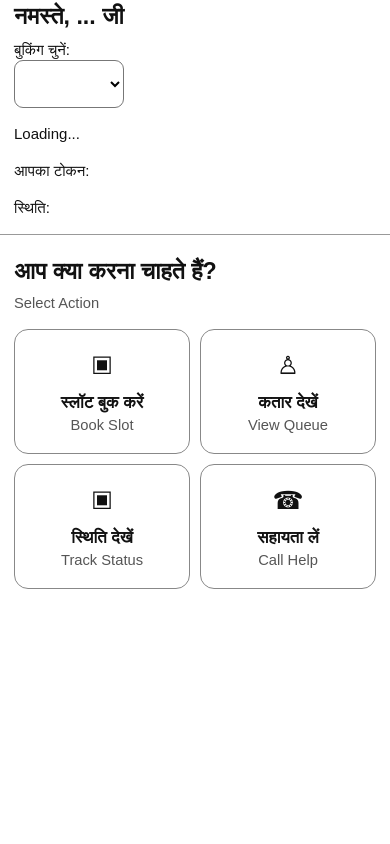
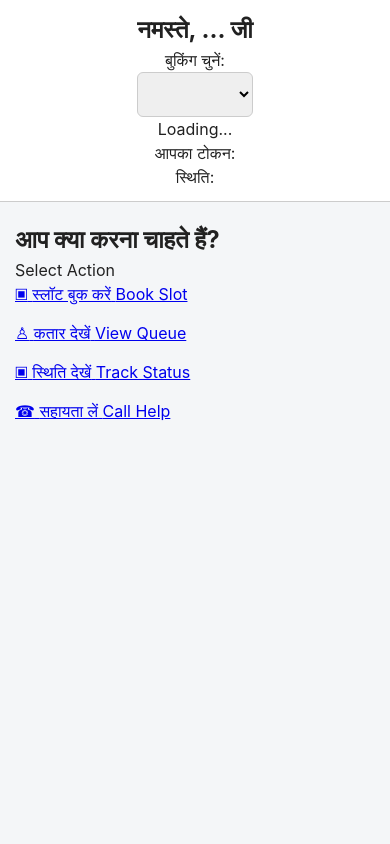
Before and after one commit to Arpit-Shubham/KisanMandi, a Flask app: page / in a window 390 px wide. Run offline with Flask 3, Linux system fonts and the light colour scheme; lists and menus that the app fills with data are empty.

Commit message:
Refactor styles with CSS variables and responsive design
Refactor CSS to use custom variables and improve responsiveness.

```diff
--- a/static/styles.css
+++ b/static/styles.css
@@ -1,456 +1,131 @@
-/* ---------- Base ---------- */
-* { box-sizing: border-box; }
+/* Custom CSS Variables & Responsive Setup */
+:root {
+  --primary: #2e7d32;
+  --primary-dark: #1b5e20;
+  --bg: #f4f6f8;
+  --surface: #ffffff;
+  --text: #212121;
+  --muted: #666666;
+  --border: #cccccc;
 
-html, body {
-  margin: 0;
-  min-height: 100%;
-  font-family: Arial, Helvetica, sans-serif;
-  font-size: 16px;
-  line-height: 1.45;
+  --color-green: #2e7d32;
+  --color-yellow: #fbc02d;
+  --color-orange: #f57c00;
+  --color-red: #d32f2f;
 }
 
+* { box-sizing: border-box; margin: 0; padding: 0; }
+
 body {
-  background: #fff;
-  color: #111;
-}
-
-a {
-  color: inherit;
-  text-decoration: none;
-}
-
-button, input, select {
-  font: inherit;
-}
-
-/* ---------- Responsive application shell ---------- */
-.app {
-  width: 100%;
-  min-height: 100vh;
+  font-family: -apple-system, BlinkMacSystemFont, "Segoe UI", Roboto, Oxygen, Ubuntu, Cantarell, sans-serif;
+  background-color: var(--bg);
+  color: var(--text);
+  line-height: 1.5;
 }
 
 .app-header {
-  width: 100%;
-  border-bottom: 1px solid #999;
+  background-color: var(--surface);
+  border-bottom: 1px solid var(--border);
+  padding: 12px 20px;
 }
 
 .header-inner {
-  width: min(1180px, calc(100% - 40px));
-  min-height: 72px;
+  max-width: 1200px;
   margin: 0 auto;
   display: flex;
+  justify-content: space-between;
   align-items: center;
-  justify-content: space-between;
-  gap: 20px;
-}
-
-.brand {
-  font-size: 1.35rem;
-  font-weight: 700;
-}
-
-.header-right {
-  display: flex;
-  align-items: center;
-  gap: 12px;
-}
-
-.back {
-  font-size: 1.4rem;
-  padding: 8px 12px;
 }
 
 .container {
-  width: min(1180px, calc(100% - 40px));
-  margin: 0 auto;
-  padding: 32px 0 48px;
+  max-width: 1200px;
+  margin: 20px auto;
+  padding: 0 15px;
 }
 
-/* On desktop, content is deliberately broad rather than a tiny card */
-.content {
-  width: 100%;
-  max-width: 980px;
-  margin: 0 auto;
+.card {
+  background: var(--surface);
+  border: 1px solid var(--border);
+  border-radius: 10px;
+  padding: 20px;
+  margin-bottom: 20px;
+  box-shadow: 0 2px 4px rgba(0,0,0,0.05);
 }
 
-.two-column {
-  display: grid;
-  grid-template-columns: minmax(0, 1.15fr) minmax(320px, .85fr);
-  gap: 28px;
-  align-items: start;
+.form-group {
+  margin-bottom: 15px;
 }
 
-.three-column {
-  display: grid;
-  grid-template-columns: repeat(3, minmax(0, 1fr));
-  gap: 18px;
-}
-
-/* ---------- Typography ---------- */
-h1, h2, h3, p {
-  margin-top: 0;
-}
-
-h1 {
-  font-size: clamp(1.8rem, 4vw, 2.8rem);
-  margin-bottom: 6px;
-}
-
-h2 {
-  font-size: clamp(1.45rem, 3vw, 2rem);
+label {
+  display: block;
+  font-weight: 600;
   margin-bottom: 5px;
 }
 
-h3 {
-  font-size: clamp(1.05rem, 2vw, 1.25rem);
-  margin-bottom: 7px;
+input, select, button {
+  width: 100%;
+  padding: 12px;
+  border: 1px solid var(--border);
+  border-radius: 6px;
+  font-size: 1rem;
 }
 
-.subtitle,
-.muted {
-  color: #555;
-  font-size: .92rem;
+button, .btn {
+  background-color: var(--primary);
+  color: white;
+  border: none;
+  font-weight: bold;
+  cursor: pointer;
+  text-align: center;
+  text-decoration: none;
+  display: inline-block;
 }
 
-/* ---------- Cards / sections ---------- */
-.section {
-  border: 1px solid #999;
-  border-radius: 14px;
-  padding: 22px;
-  margin-bottom: 20px;
+button:hover, .btn:hover {
+  background-color: var(--primary-dark);
 }
 
-.section-title {
-  font-weight: 700;
-  font-size: 1.05rem;
-  margin-bottom: 14px;
-}
+/* Slot Availability Colors */
+.badge-green { background-color: var(--color-green); color: white; padding: 4px 8px; border-radius: 4px; }
+.badge-yellow { background-color: var(--color-yellow); color: black; padding: 4px 8px; border-radius: 4px; }
+.badge-orange { background-color: var(--color-orange); color: white; padding: 4px 8px; border-radius: 4px; }
+.badge-red { background-color: var(--color-red); color: white; padding: 4px 8px; border-radius: 4px; }
 
-.hero {
-  text-align: center;
-  padding: 34px 24px;
-}
-
-.hero h1 {
-  margin-bottom: 4px;
-}
-
-.notice {
-  border: 1px solid #888;
-  border-radius: 12px;
-  padding: 15px 17px;
-  margin: 18px 0;
-}
-
-/* ---------- Forms ---------- */
-label {
-  display: block;
-  font-weight: 700;
-  margin: 18px 0 7px;
-}
-
-input,
-select {
-  width: 100%;
-  min-height: 48px;
-  padding: 11px 13px;
-  border: 1px solid #777;
-  border-radius: 9px;
-  background: #fff;
-}
-
-.btn {
-  display: flex;
-  align-items: center;
-  justify-content: center;
-  width: 100%;
-  min-height: 50px;
-  padding: 12px 18px;
-  border: 1px solid #555;
-  border-radius: 10px;
-  background: #fff;
-  color: #111;
-  font-weight: 700;
-  text-align: center;
-  cursor: pointer;
-}
-
-.form-actions {
-  margin-top: 20px;
-}
-
-/* ---------- Home actions ---------- */
+/* Responsive Grid */
 .action-grid {
   display: grid;
-  grid-template-columns: repeat(2, minmax(0, 1fr));
-  gap: 16px;
-}
-
-.action {
-  min-height: 150px;
-  border: 1px solid #888;
-  border-radius: 14px;
-  padding: 22px 18px;
-  display: flex;
-  flex-direction: column;
-  justify-content: center;
-  align-items: center;
-  text-align: center;
-}
-
-.action-icon {
-  font-size: 30px;
-  margin-bottom: 12px;
-}
-
-.action-title {
-  font-weight: 700;
-  font-size: 1.05rem;
-}
-
-/* ---------- Booking ---------- */
-.steps {
-  display: grid;
-  grid-template-columns: repeat(3, 1fr);
-  gap: 10px;
-  margin-bottom: 24px;
-}
-
-.step {
-  border: 1px solid #888;
-  border-radius: 9px;
-  padding: 10px;
-  text-align: center;
-  font-size: .9rem;
-}
-
-.date-grid {
-  display: grid;
-  grid-template-columns: repeat(4, 1fr);
-  gap: 10px;
-}
-
-.slot {
-  border: 1px solid #888;
-  border-radius: 11px;
-  padding: 15px;
-  margin-top: 10px;
-}
-
-.slot-row {
-  display: flex;
-  justify-content: space-between;
-  align-items: center;
+  grid-template-columns: repeat(auto-fit, minmax(240px, 1fr));
   gap: 15px;
 }
 
-.slot.disabled {
-  opacity: .45;
+.action-card {
+  background: var(--surface);
+  border: 1px solid var(--border);
+  padding: 20px;
+  text-align: center;
+  border-radius: 8px;
+  text-decoration: none;
+  color: inherit;
+  font-weight: bold;
 }
 
-/* ---------- Queue ---------- */
-.token {
-  border: 2px solid #555;
-  border-radius: 14px;
-  text-align: center;
-  padding: 30px 20px;
-  margin: 20px 0;
+table {
+  width: 100%;
+  border-collapse: collapse;
+  margin-top: 15px;
 }
 
-.token-number {
-  font-size: clamp(3.8rem, 11vw, 6.5rem);
-  line-height: 1;
-  font-weight: 800;
-  margin: 12px 0 20px;
-  letter-spacing: 2px;
+th, td {
+  border: 1px solid var(--border);
+  padding: 10px;
+  text-align: left;
 }
 
-.queue-summary {
-  display: grid;
-  grid-template-columns: 1fr 1fr;
-  gap: 16px;
+th {
+  background-color: #eee;
 }
 
-.big-number {
-  font-size: clamp(2rem, 5vw, 3.2rem);
-  font-weight: 800;
+@media (max-width: 600px) {
+  .header-inner { flex-direction: column; gap: 10px; text-align: center; }
+  th, td { padding: 6px; font-size: 0.85rem; }
 }
-
-.progress {
-  height: 18px;
-  border: 1px solid #777;
-  border-radius: 20px;
-  overflow: hidden;
-  margin: 10px 0 20px;
-}
-
-.progress-fill {
-  height: 100%;
-  width: 75%;
-  border-right: 2px solid #555;
-}
-
-/* ---------- Tracking ---------- */
-.timeline {
-  padding-left: 28px;
-}
-
-.timeline-item {
-  position: relative;
-  border-left: 2px solid #aaa;
-  padding: 0 0 28px 25px;
-}
-
-.timeline-item:last-child {
-  border-left-color: transparent;
-}
-
-.timeline-item::before {
-  content: "";
-  position: absolute;
-  left: -9px;
-  top: 0;
-  width: 14px;
-  height: 14px;
-  border: 2px solid #555;
-  border-radius: 50%;
-  background: #fff;
-}
-
-.timeline-item.current::before {
-  width: 18px;
-  height: 18px;
-  left: -11px;
-}
-
-.details-grid {
-  display: grid;
-  grid-template-columns: repeat(2, 1fr);
-  gap: 20px;
-}
-
-.detail strong {
-  display: block;
-  margin-bottom: 3px;
-}
-
-/* ---------- Footer ---------- */
-.footer {
-  border-top: 1px solid #aaa;
-  padding-top: 18px;
-  margin-top: 30px;
-  font-size: .9rem;
-}
-
-/* ---------- Tablet ---------- */
-@media (max-width: 850px) {
-  .two-column {
-    grid-template-columns: 1fr;
-  }
-
-  .three-column {
-    grid-template-columns: 1fr 1fr;
-  }
-
-  .date-grid {
-    grid-template-columns: repeat(2, 1fr);
-  }
-}
-
-/* ---------- Phone ---------- */
-@media (max-width: 600px) {
-  body {
-    font-size: 15px;
-  }
-
-  .header-inner,
-  .container {
-    width: calc(100% - 28px);
-  }
-
-  .header-inner {
-    min-height: 62px;
-  }
-
-  .container {
-    padding-top: 20px;
-    padding-bottom: 30px;
-  }
-
-  .section {
-    padding: 17px;
-    border-radius: 11px;
-  }
-
-  .hero {
-    padding: 26px 16px;
-  }
-
-  .action-grid {
-    grid-template-columns: 1fr 1fr;
-    gap: 10px;
-  }
-
-  .action {
-    min-height: 125px;
-    padding: 16px 10px;
-  }
-
-  .action-icon {
-    font-size: 25px;
-    margin-bottom: 8px;
-  }
-
-  .steps {
-    gap: 6px;
-  }
-
-  .step {
-    font-size: .78rem;
-    padding: 8px 5px;
-  }
-
-  .date-grid {
-    grid-template-columns: repeat(2, 1fr);
-  }
-
-  .slot-row {
-    align-items: flex-start;
-    flex-direction: column;
-    gap: 7px;
-  }
-
-  .queue-summary,
-  .details-grid {
-    grid-template-columns: 1fr;
-    gap: 12px;
-  }
-
-  .timeline {
-    padding-left: 20px;
-  }
-
-  .timeline-item {
-    padding-left: 20px;
-  }
-}
-
-/* Very small phones */
-@media (max-width: 360px) {
-  .header-inner,
-  .container {
-    width: calc(100% - 20px);
-  }
-
-  .action-grid {
-    grid-template-columns: 1fr;
-  }
-
-  .date-grid {
-    grid-template-columns: 1fr 1fr;
-  }
-
-  .token-number {
-    font-size: 3.5rem;
-  }
-}
```
